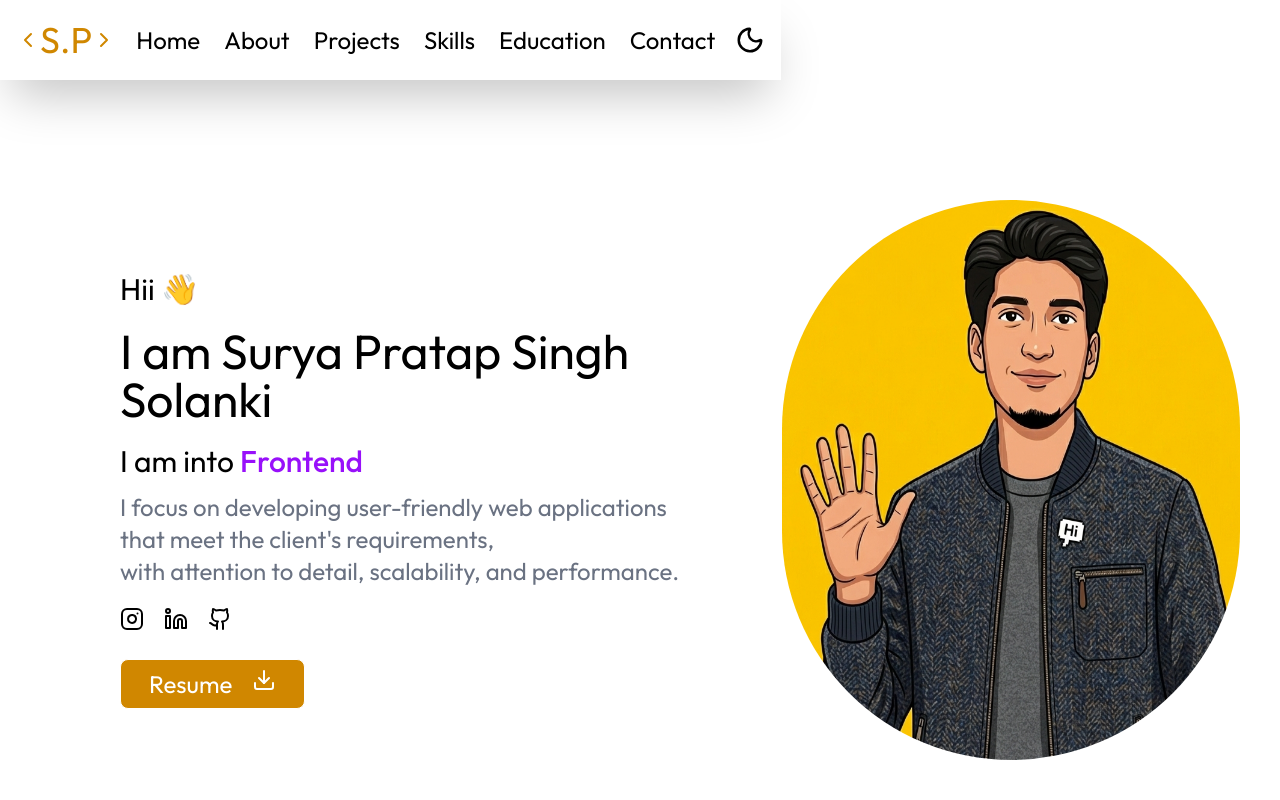
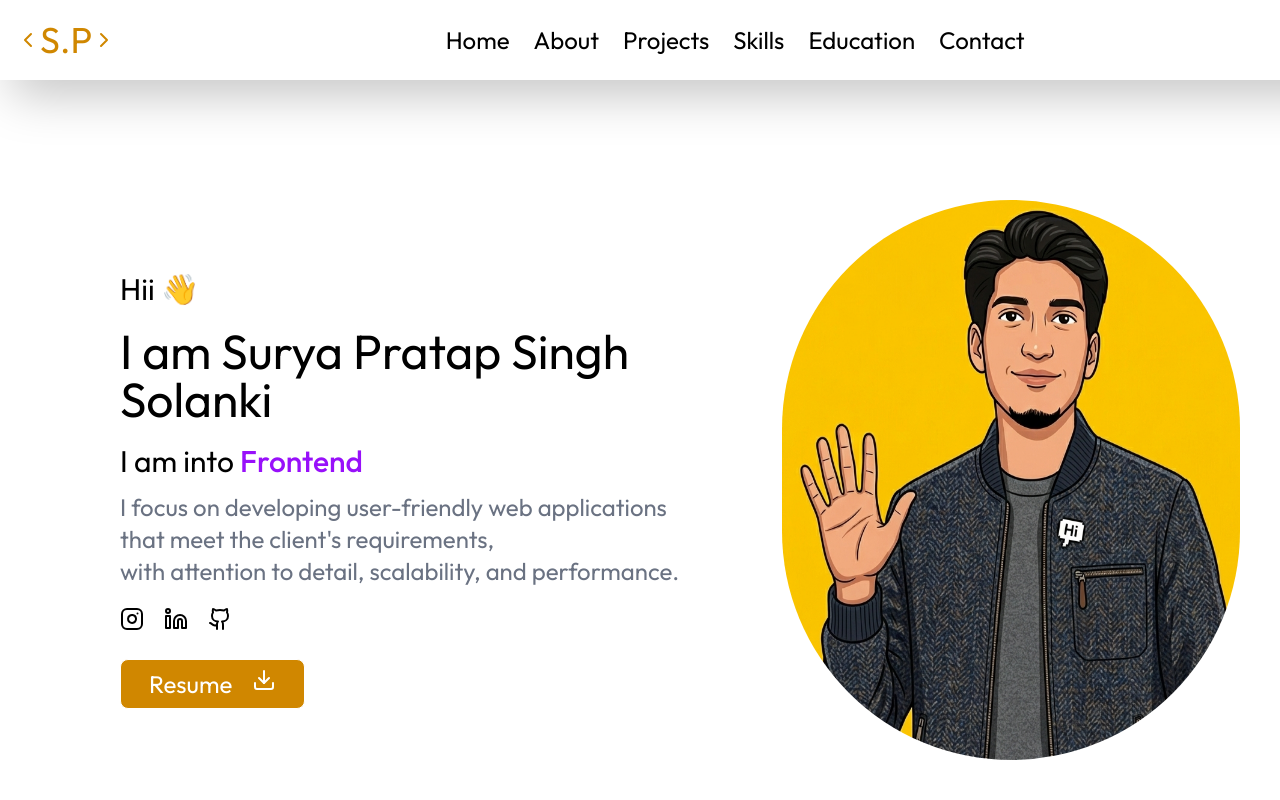
Before and after one commit to suryapratapsingh2027-collab/Portfolio, a React (Vite) app: page / in a window 1280 px wide. Shown: the top 800 px of the page. Built offline with nearby package versions, Linux system fonts and the light colour scheme.

Commit message:
navbar edit

```diff
--- a/src/App.jsx
+++ b/src/App.jsx
@@ -10,7 +10,7 @@ import Footer from './components/Footer'
 
 const App = () => {
   return (
-    <div className='dark:bg-gray-950 w-full flex flex-col'>
+    <div className='dark:bg-gray-950 h-screen flex flex-col'>
      <Navbar />
      <Home />
      <About />
--- a/src/components/Navbar.jsx
+++ b/src/components/Navbar.jsx
@@ -27,7 +27,7 @@ const Navbar = () => {
         }, [darkMode])
 
   return (
-      <div className='flex justify-between items-center fixed max-w-7xl mx-auto px-4 h-20 top-0 shadow-2xl bg-white dark:bg-gray-950 dark:text-white'>
+      <div className='flex justify-between items-center fixed px-4 md:w-[1400px]  max-sm:w-[430px] h-20 top-0 shadow-2xl bg-white dark:bg-gray-950 dark:text-white'>
       <div className=' items-center flex '><h1 className='text-4xl text-yellow-600 flex items-center'><ChevronLeft/>S.P<ChevronRight/></h1></div>
       <div className='p-5 hidden md:flex gap-6 text-2xl'>
         <a className='hover:text-amber-400 duration-300 transition-all' href="#home">Home</a>
```
